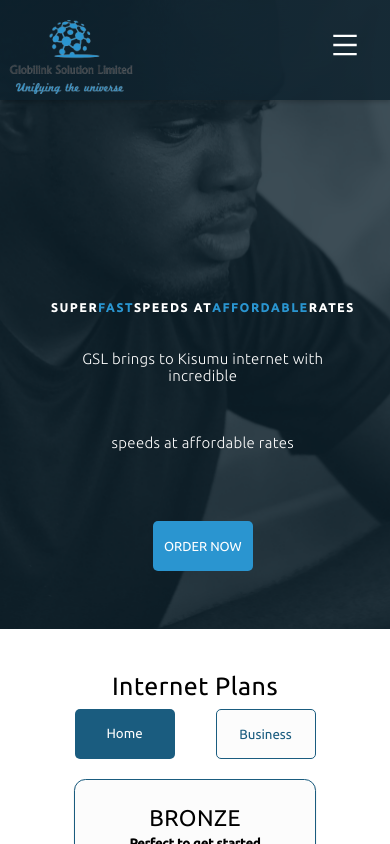
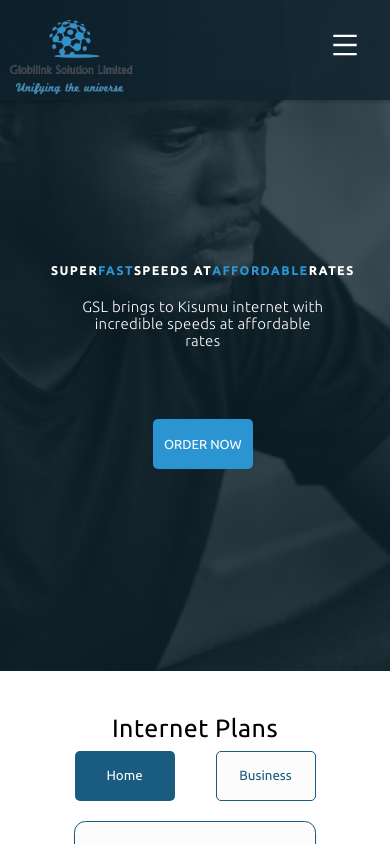
Before and after one commit to Imranyy/GSL, a React (Create React App) app: page / in a window 390 px wide. Shown: the top 844 px of the page. Built offline with nearby package versions, Linux system fonts and the light colour scheme.

Commit message:
fixed the flex boxes

```diff
--- a/src/components/HeroImage.js
+++ b/src/components/HeroImage.js
@@ -25,8 +25,7 @@ function HeroImage(props) {
                     transition={{delay:0.5}}
                 >
                     <h1>SUPER<span className='blue'> FAST </span>SPEEDS AT <span className='blue'> AFFORDABLE </span>RATES </h1>
-                    <p>GSL brings to Kisumu internet with incredible</p>
-                    <p>speeds at affordable rates</p>
+                    <p>GSL brings to Kisumu internet with incredible speeds at affordable rates</p>
                     <motion.button
                         onClick={showPlans}
                         onDoubleClick={close}
--- a/src/components/Service.js
+++ b/src/components/Service.js
@@ -103,7 +103,7 @@ function Service(props) {
                 >
                     <div className='grid-item' >
                         <img src={i.image} alt='..'/>
-                        <h2>{i.header}</h2>
+                        <h2 style={{textAlign:'center'}}>{i.header}</h2>
                         <p style={{textAlign:'center'}}>{i.text}</p>
                     </div>
                 </motion.div>
--- a/src/components/WhatsInForYou.js
+++ b/src/components/WhatsInForYou.js
@@ -1,4 +1,5 @@
 import React from 'react';
+import {motion} from 'framer-motion'
 function WhatsInForYou(props) {
     const show1=()=>{
         document.querySelector('.img1').style.display='none';
@@ -40,10 +41,10 @@ function WhatsInForYou(props) {
        <>
         <div className='whats-in'>
             <div className='grid-whats'>
-                <div className='grid-item-whats1' onClick={show1}><p>Unlimited Internet and VoIP calls</p></div>
-                <div className='grid-item-whats2' onClick={show2}><p>Customer Data Protection</p></div>
-                <div className='grid-item-whats3' onClick={show3}><p>HD Surveillance Streaming</p></div>
-                <div className='grid-item-whats4' onClick={show4}><p>HD Video Streaming</p></div>
+                <div className='grid-item-whats1' onClick={show1}><motion.p initial={{scale:0}} whileInView={{scale:1}} transition={{duration:0.5}} viewport={{once:true}}>Unlimited Internet and VoIP calls</motion.p></div>
+                <div className='grid-item-whats2' onClick={show2}><motion.p initial={{scale:0}} whileInView={{scale:1}} transition={{duration:0.5}} viewport={{once:true}}>Customer Data Protection</motion.p></div>
+                <div className='grid-item-whats3' onClick={show3}><motion.p initial={{scale:0}} whileInView={{scale:1}} transition={{duration:0.5}} viewport={{once:true}}>HD Surveillance Streaming</motion.p></div>
+                <div className='grid-item-whats4' onClick={show4}><motion.p initial={{scale:0}} whileInView={{scale:1}} transition={{duration:0.5}} viewport={{once:true}}>HD Video Streaming</motion.p></div>
             </div>
        </div>
        </>
--- a/src/css/responsive.css
+++ b/src/css/responsive.css
@@ -65,7 +65,12 @@
 }
 @media screen and (max-width:1200px) {
     .hero-image{
-        height: 350px;
+        padding-top: 50px;
+        height: 50vh;
+        margin: 0;
+        align-items: center;
+        display: flex;
+        justify-content: center;
       }
     .hero-image h1{
         font-size: 35px;
@@ -89,7 +94,7 @@
         display: grid;
         grid-template-columns: repeat(1,1fr);
         gap: 20px;
-        padding: 60px 50px 100px 50px;
+        padding: 20px;
       }
       .service a{
         display: block;
@@ -99,9 +104,6 @@
       }
       .service .open{
         display: block;
-      }
-      .service .grid-item p{
-        width:80vw;
       }
       iframe{
         width: 45vw;
@@ -202,8 +204,12 @@
 
     @media screen and (max-width:650px) {
       .hero-image{
-        height: fit-content;
-        padding-bottom: 20px;
+        padding-top: 80px;
+        height: 70vh;
+        margin: 0;
+        align-items: center;
+        display: flex;
+        justify-content: center;
       }
       .hero-image button{
         width: 100px;
@@ -270,7 +276,6 @@
       .hero-image h1{
         font-size: 12px;
         font-weight: 600;
-        line-height: 25px;
         margin: 0;
         padding: 0;
       }
```
